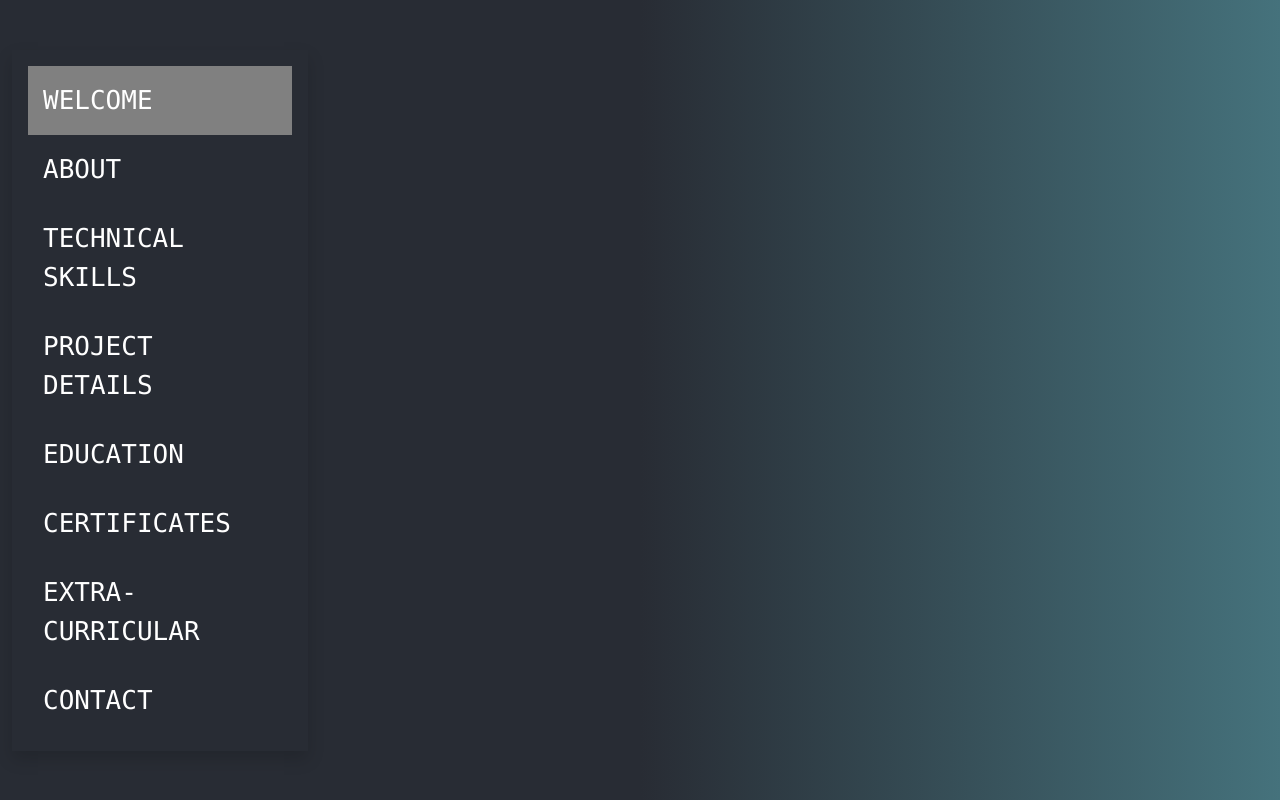
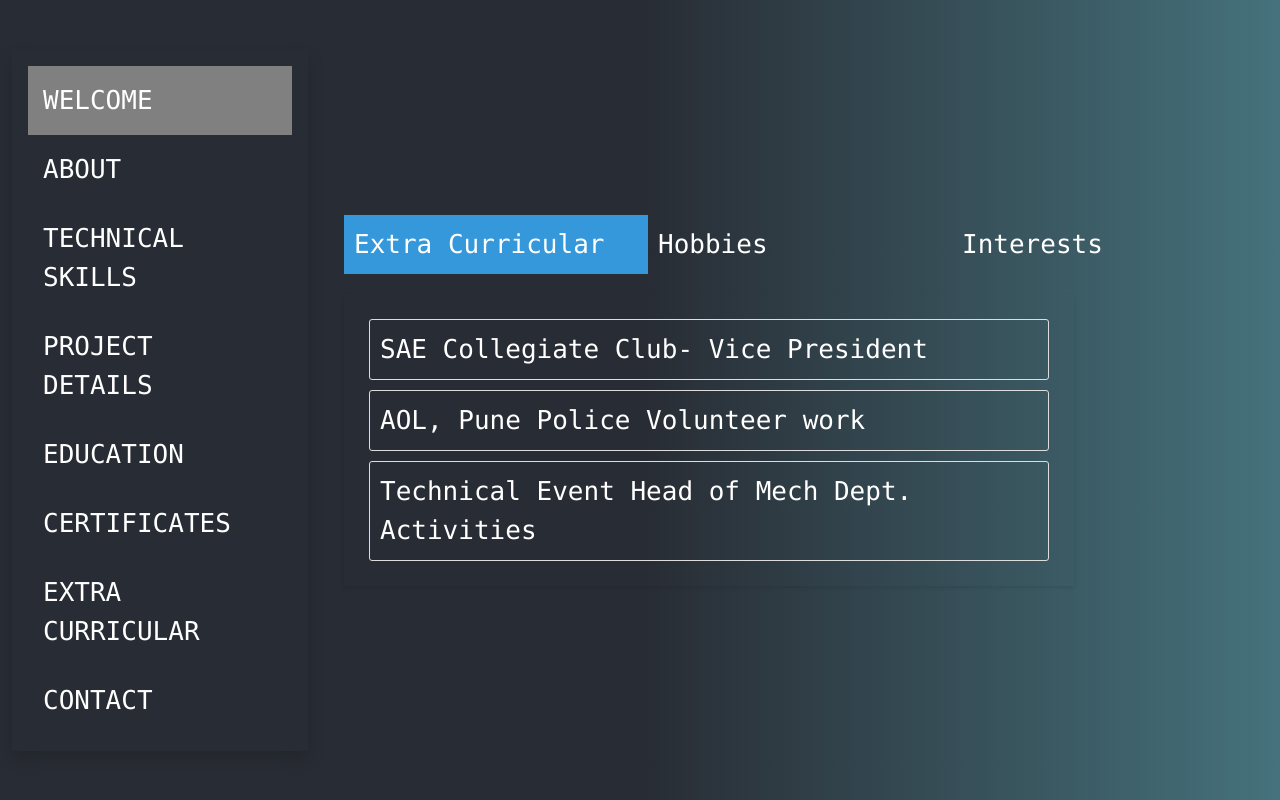
Before and after one commit to ShreyasMalvadkar/portfolio, a React (Create React App) app: page /extras in a window 1280 px wide. Built offline with nearby package versions, Linux system fonts and the light colour scheme.

Commit message:
Add Extra

```diff
--- a/public/index.html
+++ b/public/index.html
@@ -2,14 +2,12 @@
 <html lang="en">
   <head>
     <meta charset="utf-8" />
-    <link rel="icon" href="%PUBLIC_URL%/favicon.ico" />
     <meta name="viewport" content="width=device-width, initial-scale=1" />
     <meta name="theme-color" content="#000000" />
     <meta
       name="description"
       content="Web site created using create-react-app"
     />
-    <link rel="apple-touch-icon" href="%PUBLIC_URL%/logo192.png" />
     <!--
       manifest.json provides metadata used when your web app is installed on a
       user's mobile device or desktop. See https://developers.google.com/web/fundamentals/web-app-manifest/
--- a/src/App.js
+++ b/src/App.js
@@ -14,6 +14,7 @@ import ProjSAE from "./components/Projects/Supra/ProjSAE";
 import Welcome from "./components/Welcome/Welcome";
 import TechSkills from "./components/Technical Skills/TechSkills";
 import "./App.css";
+import Extra from "./components/Extra/Extra";
 
 function App() {
   return (
@@ -37,6 +38,7 @@ function App() {
             <Route path="/projquad" element={<ProjQuad />} />
             <Route path="/certificates" element={<Certificates />} />
             <Route path="/techskills" element={<TechSkills />} />
+            <Route path="/extras" element={<Extra />} />
           </Routes>
         </div>
       </div>
--- /dev/null
+++ b/src/components/Extra/Extra.css
@@ -0,0 +1,39 @@
+/* .activities-container {
+    width: 100%;
+    max-width: 600px;
+    margin: 0 auto;
+    padding: 20px;
+    box-shadow: 0 0 5px rgba(0, 0, 0, 0.2);
+    border-radius: 5px;
+    text-align: center;
+  } */
+
+  .tabs {
+    display: flex;
+    justify-content: space-between;
+    margin-bottom: 20px;
+  }
+
+  .tab {
+    flex: 1;
+    padding: 10px;
+    cursor: pointer;
+    transition: background-color 0.3s ease;
+  }
+
+  .tab.active {
+    background-color: #3498db;
+    color: white;
+  }
+
+  .content {
+    display: flex;
+    flex-direction: column;
+  }
+
+  .item {
+    padding: 10px;
+    margin: 5px;
+    border: 1px solid #ddd;
+    border-radius: 3px;
+  }
--- /dev/null
+++ b/src/components/Extra/Extra.jsx
@@ -0,0 +1,48 @@
+import React, { useState } from 'react';
+import './Extra.css'; // Make sure to create this CSS file and add your styles
+
+const Extra = () => {
+  const [activeTab, setActiveTab] = useState('Extra Curricular');
+  const data = {
+    'Extra Curricular': [
+      'SAE Collegiate Club- Vice President',
+      'AOL, Pune Police Volunteer work',
+      'Technical Event Head of Mech Dept. Activities',
+    ],
+    'Hobbies': [
+      'Listning Songs',
+      'Podcasts',
+    ],
+    'Interests': [
+      'Indian History',
+      'Formula 1 Racing',
+      'Reading',
+    ],
+  };
+
+  return (
+    <div className="activities-container container-fluid">
+
+      <div className="tabs">
+        {Object.keys(data).map((heading) => (
+          <div
+            key={heading}
+            className={`tab ${activeTab === heading ? 'active' : ''}`}
+            onClick={() => setActiveTab(heading)}
+          >
+            {heading}
+          </div>
+        ))}
+      </div>
+      <div className="content">
+        {data[activeTab].map((item, index) => (
+          <div key={index} className="item">
+            {item}
+          </div>
+        ))}
+      </div>
+    </div>
+  );
+};
+
+export default Extra;
--- a/src/components/Menu/Menu.jsx
+++ b/src/components/Menu/Menu.jsx
@@ -72,7 +72,7 @@ const Menu = () => {
         className={`menu-item ${activeItem === 'extraCurricular' ? 'active' : ''}`}
         onClick={() => handleItemClick('extraCurricular')}
       >
-        EXTRA-CURRICULAR
+        EXTRA CURRICULAR
       </div>
       </NavLink>
 
```
